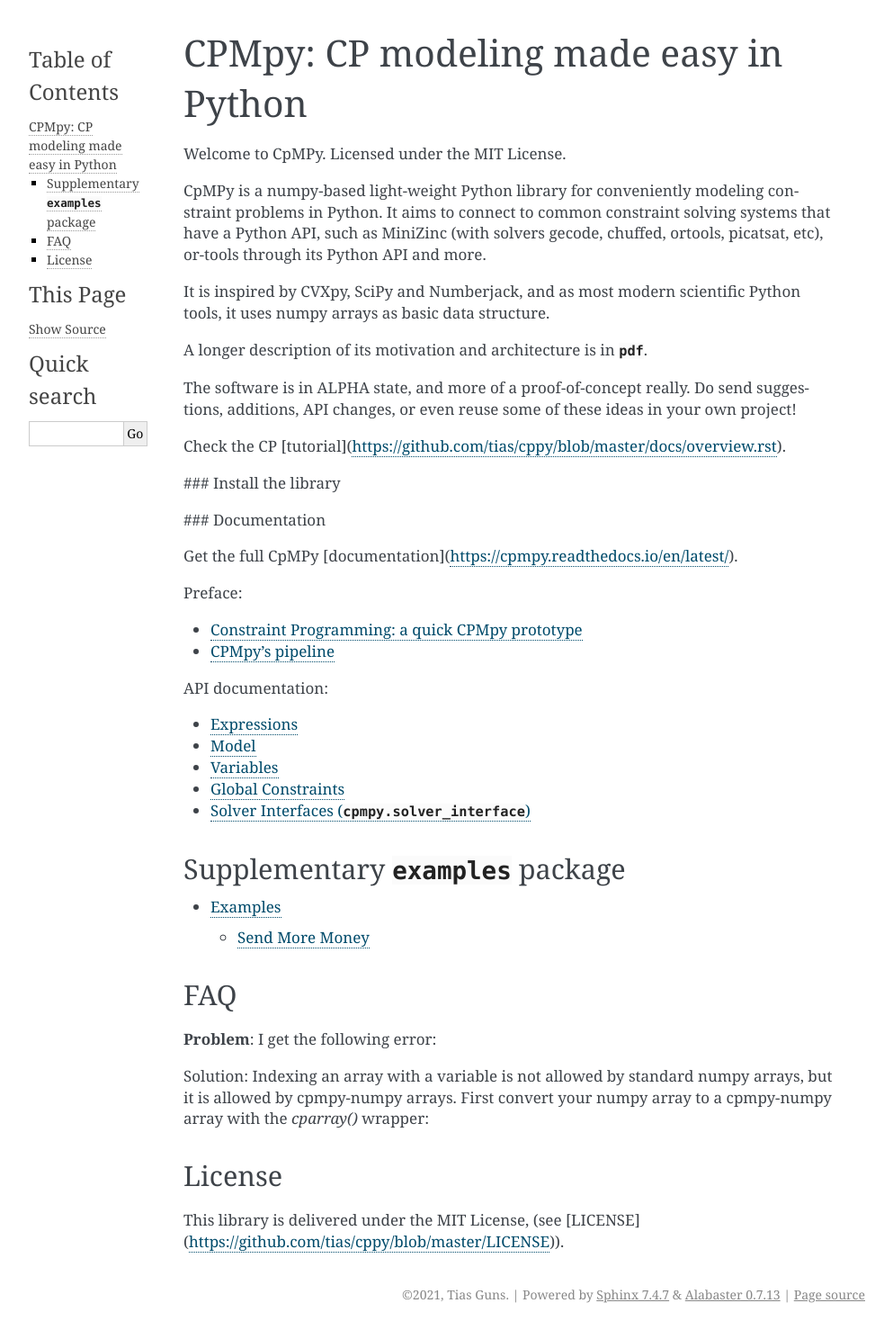
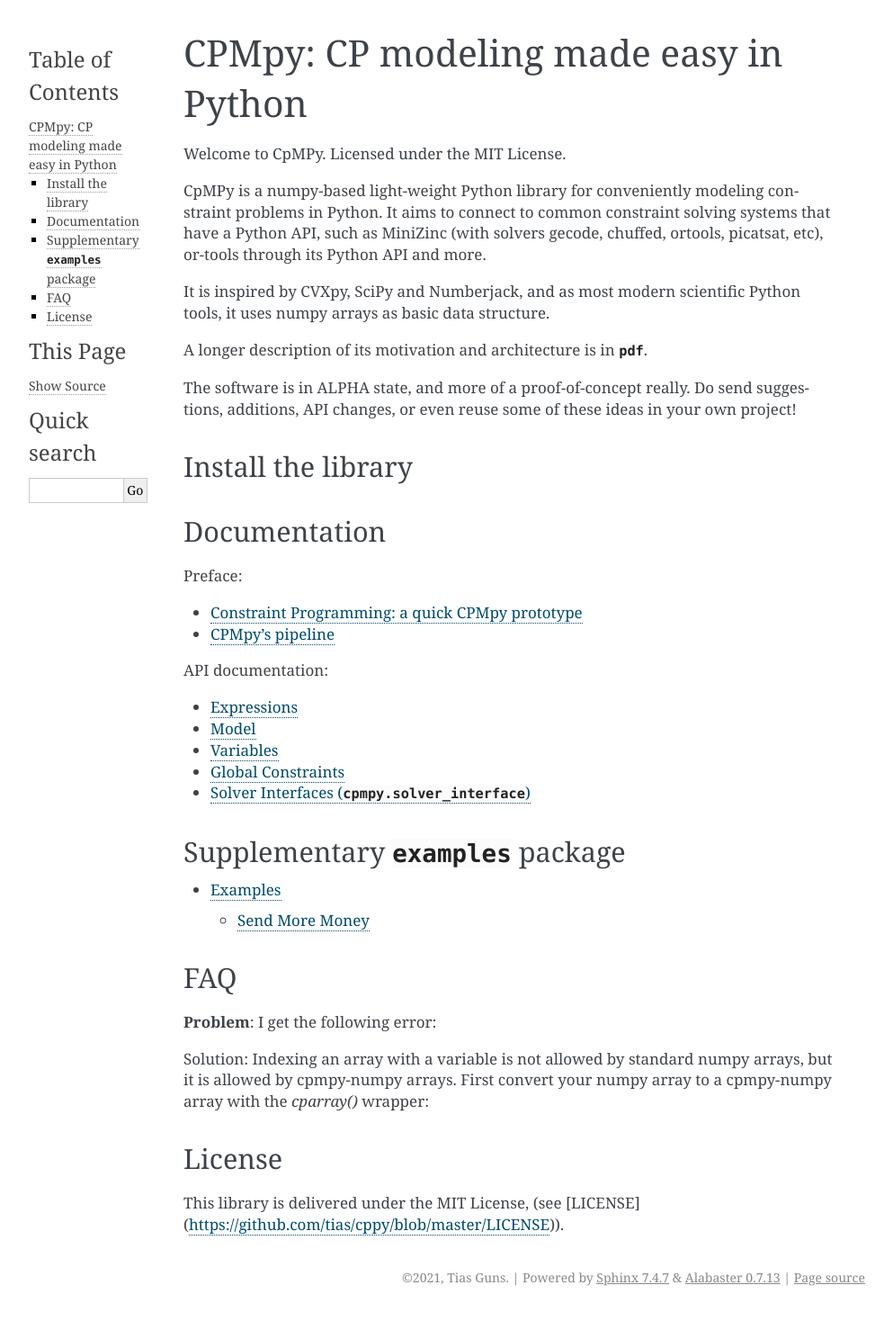
Before and after one commit to CPMpy/cpmpy, a Sphinx documentation site: the page built from docs/index.rst, in a window 1280 px wide. Shown: the whole page at 90% size, without its empty margins (148-1141 px from the left). Built offline with Sphinx 7.4.7, drawn with Linux system fonts in a browser that asks for light colours.

Commit message:
Further documentation of main

```diff
--- a/docs/index.rst
+++ b/docs/index.rst
@@ -12,15 +12,13 @@
 
 The software is in ALPHA state, and more of a proof-of-concept really. Do send suggestions, additions, API changes, or even reuse some of these ideas in your own project!
 
-Check the CP [tutorial](https://github.com/tias/cppy/blob/master/docs/overview.rst).
-
-### Install the library
+Install the library
+-------------------
 
 .. tutorial/how_to_install:
 
-### Documentation
-
-Get the full CpMPy [documentation](https://cpmpy.readthedocs.io/en/latest/).
+Documentation
+-------------
 
 .. toctree::
    :maxdepth: 1
```
